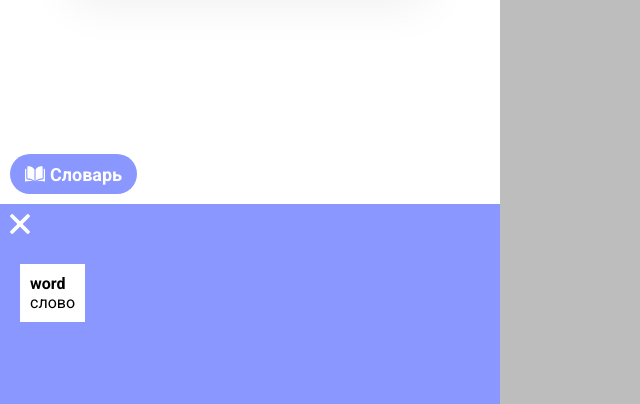
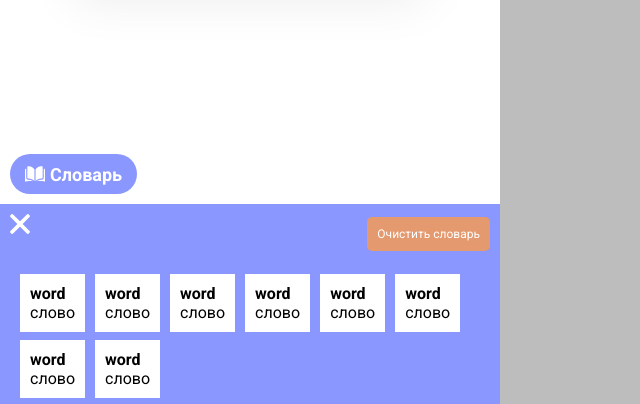
Before and after one commit to IlyaAgarishev/qiqi, a React app: page / in a window 1280 px wide. Shown: the part 396-800 px from the top of the page, without its empty margins (0-640 px from the left). Built offline with nearby package versions, Linux system fonts and the light colour scheme.

Commit message:
bin now can be cleared/word is deleted from dictionary on click

```diff
--- a/public/app/content.css
+++ b/public/app/content.css
@@ -7,10 +7,11 @@
 
 .reject-word-adding-text {
   font-family: 'Roboto';
+  font-size: 16px;
 }
 
 .reject-word-adding-rectangle {
-  padding: 5px 20px;
+  padding: 10px 20px;
   background: #8997ff;
   z-index: 99999999;
   box-shadow: 0px 5px 20px rgba(65, 105, 255, 0.2);
@@ -42,6 +43,7 @@
 }
 
 .reject-word-adding-bin {
+  pointer-events: none;
   position: absolute;
   width: 15px;
   /* transition: all 0.5s ease; */
--- a/public/app/content.js
+++ b/public/app/content.js
@@ -101,6 +101,12 @@ document.body.onmouseup = function(event) {
             setTimeout(() => {
               rejectWordAdding.style.opacity = 1;
               rectangle.onclick = function() {
+                storageData.dictionary.pop();
+                chrome.storage.sync.set({ dictionary: storageData.dictionary }, function() {
+                  chrome.storage.sync.get(['dictionary'], function(storageData) {
+                    console.log(storageData.dictionary);
+                  });
+                });
                 document.body.removeChild(rejectWordAdding);
               };
               setTimeout(() => {
--- a/src/containers/Dictionary/index.css
+++ b/src/containers/Dictionary/index.css
@@ -12,18 +12,48 @@
   transition: all 0.5s ease;
 }
 
+.dictionary-tools {
+  width: 100%;
+  display: flex;
+  align-items: center;
+  justify-content: space-between;
+  height: 60px;
+}
+
 .close-btn {
   cursor: pointer;
-  position: fixed;
+  /* position: fixed; */
+  align-self: flex-start;
   background: #8a97ff;
-  padding: 10px;
+  width: 40px;
+  height: 40px;
+  display: flex;
+  justify-content: center;
+  align-items: center;
+}
+
+.close-btn-img {
   width: 20px;
-  height: 20px;
 }
 
 .close-btn:hover {
   transition: all 0.5s ease;
   background: rgb(122, 134, 223);
+}
+
+.clearDictionary {
+  margin-right: 10px;
+  padding: 10px;
+  background: #e4996e;
+  color: white;
+  cursor: pointer;
+  border-radius: 5px;
+  font-size: 12px;
+}
+
+.clearDictionary:hover {
+  transition: all 0.5s ease;
+  background: #e4766e;
 }
 
 .words {
@@ -36,35 +66,9 @@
   justify-content: flex-start;
   padding-left: 20px;
   /* margin-top: 45px; */
-  padding-top: 60px;
+  padding-top: 10px;
 }
 
 .words::-webkit-scrollbar {
   display: none;
 }
-
-.word {
-  margin-right: 10px;
-  background: white;
-  margin-bottom: 8px;
-  padding: 10px;
-  font-size: 16px;
-}
-
-.word-fat {
-  font-weight: bold;
-}
-
-.word-top,
-.word-bottom {
-  display: flex;
-  justify-content: space-between;
-}
-
-.original-word {
-  font-weight: bold;
-}
-
-.word-bottom {
-  margin-top: 5px;
-}
--- a/src/containers/Dictionary/index.js
+++ b/src/containers/Dictionary/index.js
@@ -21,7 +21,22 @@ class Dictionary extends React.Component {
   render() {
     return (
       <div className="dictionary" ref={ref => (this.dictionary = ref)}>
-        <img src={CloseBtn} alt="" className="close-btn" onClick={this.props.dictionaryBtnClick} />
+        <div className="dictionary-tools">
+          <div className="close-btn" onClick={this.props.dictionaryBtnClick}>
+            <img src={CloseBtn} alt="" className="close-btn-img" />
+          </div>
+          <div
+            className="clearDictionary"
+            onClick={() => {
+              chrome.storage.sync.set({ dictionary: [] }, () => {
+                console.log('dictionary has been cleared');
+                this.props.setDictionaryState();
+              });
+            }}
+          >
+            Очистить словарь
+          </div>
+        </div>
         <div className="words">
           {this.props.dictionary.map(word => {
             return <Word originalWord={word.word} translatedWord={word.translation} />;
--- a/src/containers/Main/index.js
+++ b/src/containers/Main/index.js
@@ -15,16 +15,29 @@ class Main extends React.Component {
     this.state = {
       openDictionary: false,
       openSettings: false,
-      dictionary: [{ word: 'word', translation: 'слово' }]
+      dictionary: [
+        { word: 'word', translation: 'слово' },
+        { word: 'word', translation: 'слово' },
+        { word: 'word', translation: 'слово' },
+        { word: 'word', translation: 'слово' },
+        { word: 'word', translation: 'слово' },
+        { word: 'word', translation: 'слово' },
+        { word: 'word', translation: 'слово' },
+        { word: 'word', translation: 'слово' }
+      ]
     };
   }
 
+  setDictionaryState = () => {
+    chrome.storage.sync.get(['dictionary'], storageData => {
+      this.setState({ dictionary: storageData.dictionary });
+      console.log('done');
+    });
+  };
+
   dictionaryBtnClick = () => {
     this.setState({ openDictionary: !this.state.openDictionary });
-    chrome.storage.sync.get(['dictionary'], storageData => {
-      this.setState({ dictionary: storageData.dictionary });
-    });
-    console.log(this.state.openDictionary);
+    this.setDictionaryState();
   };
   settingsBtnClick = () => {
     this.setState({ openSettings: !this.state.openSettings });
@@ -34,7 +47,6 @@ class Main extends React.Component {
   };
 
   render() {
-    // console.log(this.state.openDictionary);
     return (
       <div
         className="main"
@@ -62,6 +74,7 @@ class Main extends React.Component {
             open={this.state.openDictionary}
             dictionaryBtnClick={this.dictionaryBtnClick}
             dictionary={this.state.dictionary}
+            setDictionaryState={this.setDictionaryState}
           />
           <WordsTillTest />
           <Settings open={this.state.openSettings} />
```
